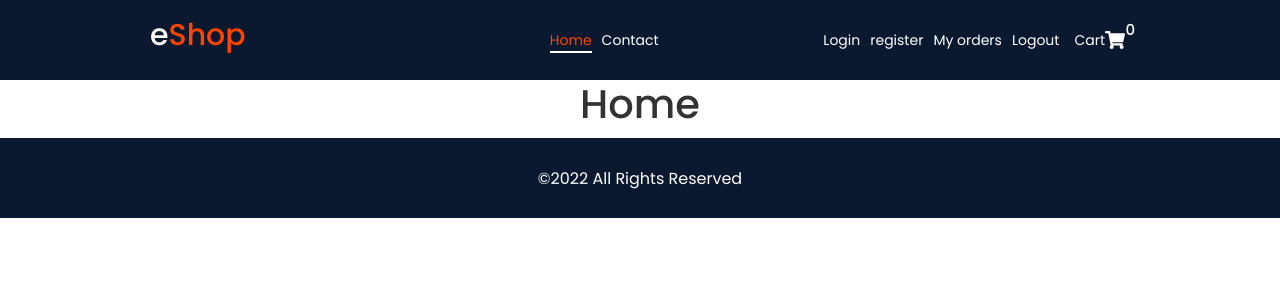
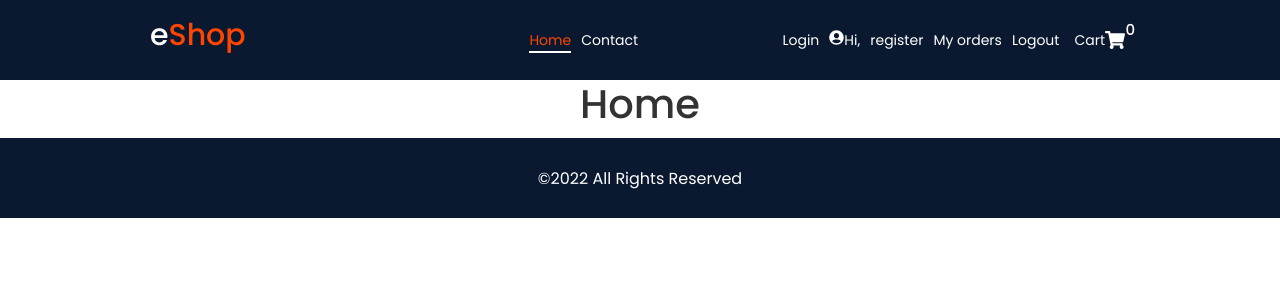
Before and after one commit to Marinmme/ecomer-app, a React (Create React App) app: page / in a window 1280 px wide. Shown: the top 300 px of the page. Built offline with nearby package versions, Linux system fonts and the light colour scheme; no server answers.

Commit message:
Monitor Authentication State

```diff
--- a/src/components/header/Header.js
+++ b/src/components/header/Header.js
@@ -1,4 +1,4 @@
-import React,{useState} from 'react'
+import React,{useEffect, useState} from 'react'
 import { Link,NavLink,useNavigate } from 'react-router-dom'
 import styles from './Header.module.scss'
 import {FaShoppingCart,FaUserCircle,FaTimes } from 'react-icons/fa'
@@ -7,7 +7,7 @@ import { signOut } from "firebase/auth";
 import {auth} from '../../firebase/config'
 import { ToastContainer, toast } from 'react-toastify';
 import 'react-toastify/dist/ReactToastify.css';
-
+import { onAuthStateChanged } from "firebase/auth";
 const logo = (
     <div className={styles.logo}>
     <Link to="/">
@@ -34,6 +34,22 @@ const activeLink = ({isActive})=>
 
 const Header = () => {
     const [showMenu,setShowMenu] =useState(false)
+    const [username,setUsername] = useState("")
+
+    //Monitor current sign in user
+    useEffect(()=>{
+        onAuthStateChanged(auth, (user) => {
+            if (user) {
+
+              const uid = user.uid;
+              console.log(user.displayName)
+              setUsername(user.displayName)
+
+            } else {
+                    setUsername("")
+            }
+          });
+    },[])
 
     const toggleMenu= ()=>{
         setShowMenu(!showMenu)
@@ -95,6 +111,10 @@ const Header = () => {
                 <Link to="/login">
                 Login
                 </Link>
+                <a >
+            <FaUserCircle size={15}></FaUserCircle>
+            Hi,{username}
+                </a>
                 <Link to="/register">
                 register
                 </Link>
```
